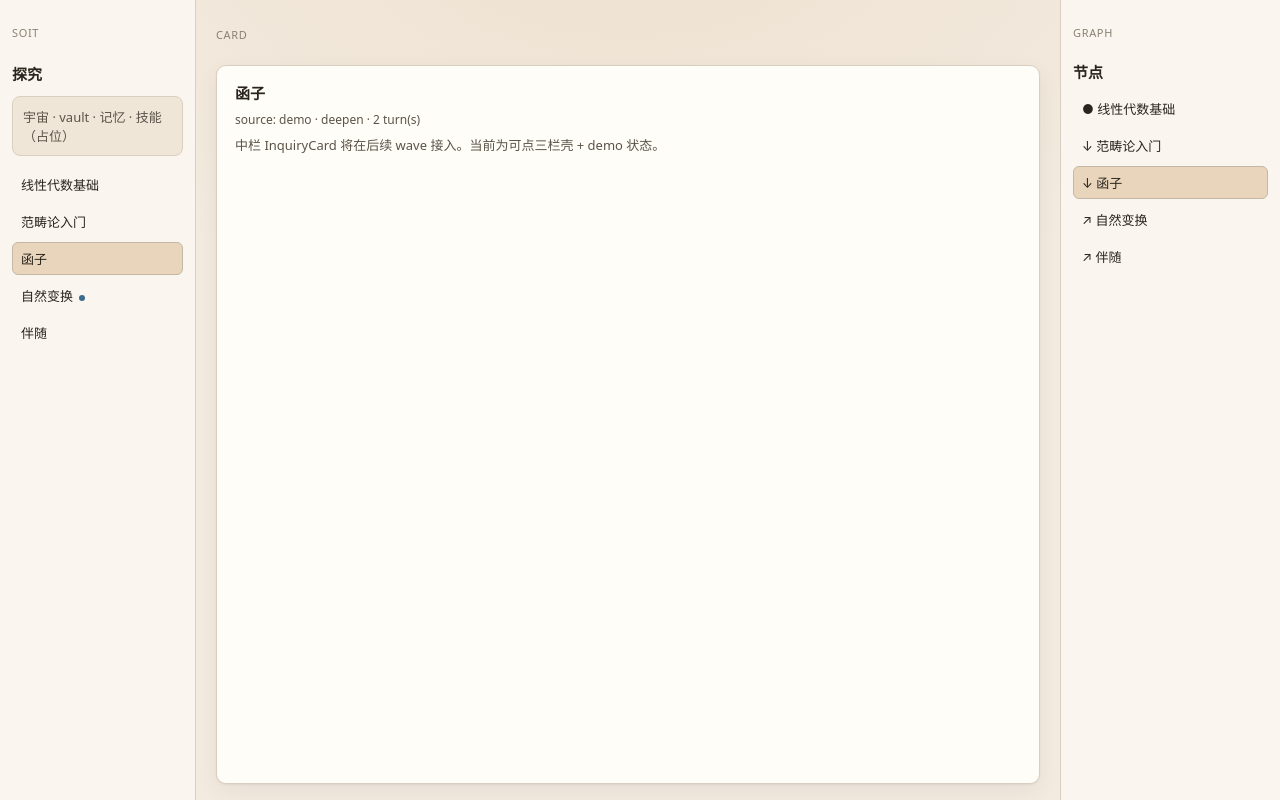
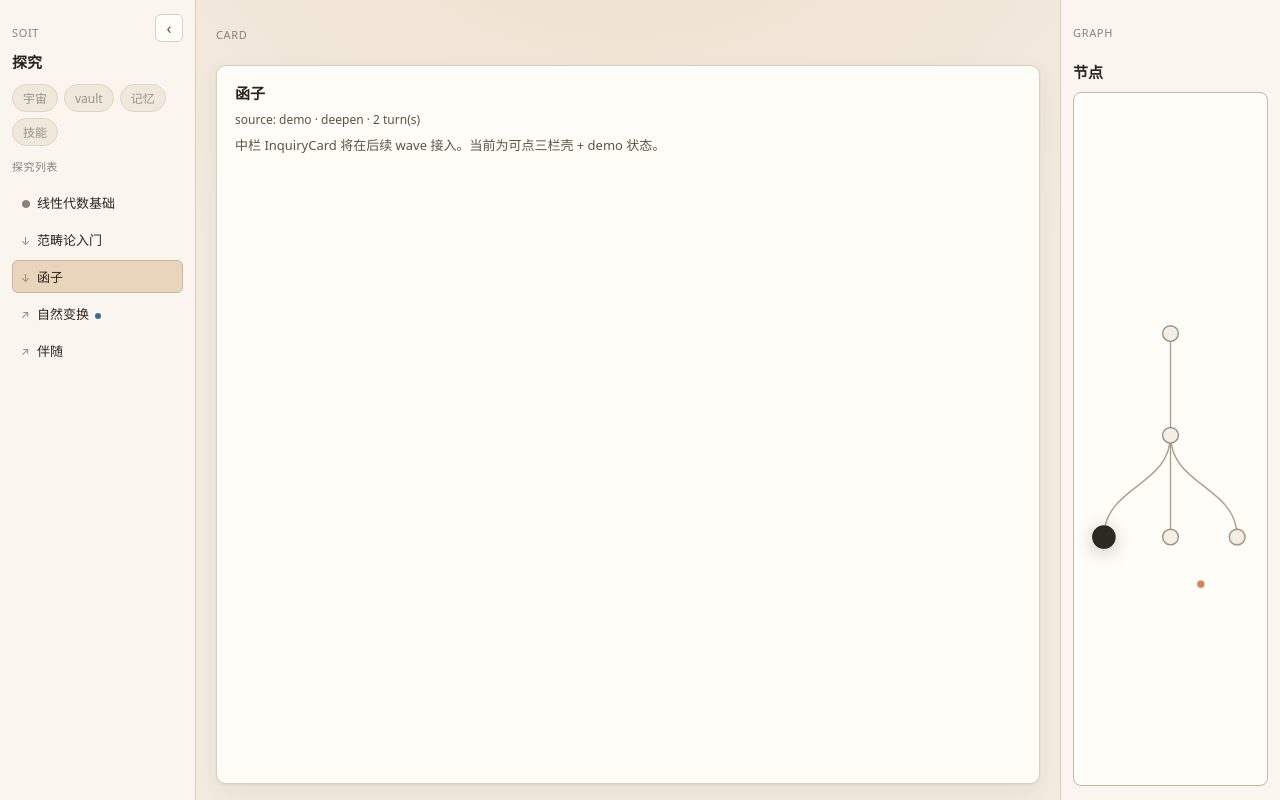
Before and after one commit to Retr0-rgb-lab/Soit, a React (Vite) app: page / in a window 1280 px wide. Built offline with nearby package versions, Linux system fonts and the light colour scheme.

Commit message:
feat: left rail and SVG inquiry graph

```diff
--- a/src/components/shell/AppShell.tsx
+++ b/src/components/shell/AppShell.tsx
@@ -1,8 +1,10 @@
+import { useState } from "react";
 import { useWorkspace } from "../../state/workspaceStore";
 import LeftRail from "./LeftRail";
 import RightGraph from "./RightGraph";
 
 export default function AppShell() {
+  const [railCollapsed, setRailCollapsed] = useState(false);
   const nodes = useWorkspace((s) => s.nodes);
   const focusId = useWorkspace((s) => s.focusId);
   const source = useWorkspace((s) => s.source);
@@ -11,8 +13,11 @@ export default function AppShell() {
   const turns = focusId ? (turnsByCardId[focusId] ?? []) : [];
 
   return (
-    <div className="app-shell">
-      <LeftRail />
+    <div className={`app-shell${railCollapsed ? " rail-collapsed" : ""}`}>
+      <LeftRail
+        collapsed={railCollapsed}
+        onToggleCollapse={() => setRailCollapsed((c) => !c)}
+      />
       <main className="center-stage" aria-label="inquiry card">
         <p className="shell-label">Card</p>
         <div className="shell-card">
--- a/src/components/shell/LeftRail.tsx
+++ b/src/components/shell/LeftRail.tsx
@@ -1,15 +1,55 @@
 import { useWorkspace } from "../../state/workspaceStore";
 
-export default function LeftRail() {
+type Props = {
+  collapsed?: boolean;
+  onToggleCollapse?: () => void;
+};
+
+export default function LeftRail({ collapsed = false, onToggleCollapse }: Props) {
   const nodes = useWorkspace((s) => s.nodes);
   const focusId = useWorkspace((s) => s.focusId);
   const focusNode = useWorkspace((s) => s.focusNode);
 
   return (
-    <aside className="left-rail" aria-label="left rail">
+    <aside
+      className={`left-rail${collapsed ? " collapsed" : ""}`}
+      aria-label="left rail"
+    >
+      <div className="rail-head">
+        <div className="rail-brand">
           <p className="shell-label">Soit</p>
-      <h2 className="shell-title">探究</h2>
-      <div className="rail-block">宇宙 · vault · 记忆 · 技能（占位）</div>
+          {!collapsed && <h2 className="shell-title">探究</h2>}
+        </div>
+        <button
+          type="button"
+          className="rail-toggle"
+          aria-label={collapsed ? "展开左栏" : "折叠左栏"}
+          aria-expanded={!collapsed}
+          onClick={onToggleCollapse}
+          title={collapsed ? "展开" : "折叠"}
+        >
+          {collapsed ? "›" : "‹"}
+        </button>
+      </div>
+
+      {!collapsed && (
+        <>
+          <nav className="rail-nav" aria-label="nav placeholders">
+            <button type="button" className="rail-nav-item" disabled>
+              宇宙
+            </button>
+            <button type="button" className="rail-nav-item" disabled>
+              vault
+            </button>
+            <button type="button" className="rail-nav-item" disabled>
+              记忆
+            </button>
+            <button type="button" className="rail-nav-item" disabled>
+              技能
+            </button>
+          </nav>
+
+          <p className="rail-section-label">探究列表</p>
           {nodes.length === 0 ? (
             <p className="shell-placeholder">rail</p>
           ) : (
@@ -18,15 +58,20 @@ export default function LeftRail() {
                 <li key={n.id}>
                   <button
                     type="button"
-                className={`${n.id === focusId ? "on" : ""} ${n.unread ? "unread" : ""}`}
+                    className={`${n.id === focusId ? "on" : ""} ${n.unread ? "unread" : ""}`.trim()}
                     onClick={() => focusNode(n.id)}
                   >
+                    <span className="node-kind" aria-hidden>
+                      {n.kind === "root" ? "●" : n.kind === "deepen" ? "↓" : "↗"}
+                    </span>
                     {n.title}
                   </button>
                 </li>
               ))}
             </ul>
           )}
+        </>
+      )}
     </aside>
   );
 }
--- a/src/components/shell/RightGraph.tsx
+++ b/src/components/shell/RightGraph.tsx
@@ -1,3 +1,5 @@
+import { useMemo } from "react";
+import { layoutGraph } from "../../lib/graphLayout";
 import { useWorkspace } from "../../state/workspaceStore";
 
 export default function RightGraph() {
@@ -5,26 +7,61 @@ export default function RightGraph() {
   const focusId = useWorkspace((s) => s.focusId);
   const focusNode = useWorkspace((s) => s.focusNode);
 
+  const laid = useMemo(() => layoutGraph(nodes), [nodes]);
+  const byId = useMemo(() => new Map(laid.map((n) => [n.id, n])), [laid]);
+
   return (
     <aside className="right-graph" aria-label="graph">
       <p className="shell-label">Graph</p>
       <h2 className="shell-title">节点</h2>
-      {nodes.length === 0 ? (
+      {laid.length === 0 ? (
         <div className="graph-box">graph</div>
       ) : (
-        <ul className="node-list">
-          {nodes.map((n) => (
-            <li key={n.id}>
-              <button
-                type="button"
-                className={n.id === focusId ? "on" : ""}
-                onClick={() => focusNode(n.id)}
-              >
-                {n.kind === "root" ? "●" : n.kind === "deepen" ? "↓" : "↗"} {n.title}
-              </button>
-            </li>
-          ))}
-        </ul>
+        <div className="graph-box graph-svg-wrap" title="点节点换卡">
+          <svg
+            viewBox="0 0 200 300"
+            preserveAspectRatio="xMidYMid meet"
+            role="img"
+            aria-label="inquiry graph"
+          >
+            {laid
+              .filter((n) => n.parentId && byId.has(n.parentId))
+              .map((n) => {
+                const p = byId.get(n.parentId!)!;
+                const midY = (p.y + n.y) / 2;
+                return (
+                  <path
+                    key={`e-${n.id}`}
+                    className="graph-edge"
+                    d={`M${p.x.toFixed(1)} ${p.y.toFixed(1)} C${p.x.toFixed(1)} ${midY.toFixed(1)}, ${n.x.toFixed(1)} ${midY.toFixed(1)}, ${n.x.toFixed(1)} ${n.y.toFixed(1)}`}
+                    fill="none"
+                  />
+                );
+              })}
+            {laid.map((n) => {
+              const on = n.id === focusId;
+              const r = on ? 12 : 8.5;
+              return (
+                <g
+                  key={n.id}
+                  className={`graph-node${on ? " on" : ""}${n.unread ? " unread" : ""}`}
+                  transform={`translate(0,0)`}
+                  onClick={() => focusNode(n.id)}
+                  style={{ cursor: "pointer" }}
+                >
+                  <circle className="ring" cx={n.x} cy={n.y} r={r} />
+                  <circle
+                    className="dot"
+                    cx={n.x + r - 1}
+                    cy={n.y - r + 1}
+                    r={3.2}
+                  />
+                  <title>{n.title}</title>
+                </g>
+              );
+            })}
+          </svg>
+        </div>
       )}
     </aside>
   );
--- a/src/styles/app.css
+++ b/src/styles/app.css
@@ -30,6 +30,11 @@ button {
   height: 100%;
   min-height: 0;
   background: var(--bg-app);
+  transition: grid-template-columns 0.18s ease;
+}
+
+.app-shell.rail-collapsed {
+  grid-template-columns: var(--rail-w-collapsed, 48px) 1fr var(--graph-w);
 }
 
 .left-rail,
@@ -46,6 +51,81 @@ button {
   display: flex;
   flex-direction: column;
   gap: 12px;
+  overflow: hidden;
+}
+
+.left-rail.collapsed {
+  padding: 12px 6px;
+  align-items: center;
+}
+
+.rail-head {
+  display: flex;
+  align-items: flex-start;
+  justify-content: space-between;
+  gap: 8px;
+}
+
+.left-rail.collapsed .rail-head {
+  flex-direction: column;
+  align-items: center;
+}
+
+.rail-brand {
+  min-width: 0;
+}
+
+.rail-toggle {
+  flex-shrink: 0;
+  width: 28px;
+  height: 28px;
+  border: 1px solid var(--line);
+  border-radius: 6px;
+  background: var(--bg-card);
+  color: var(--ink-soft);
+  line-height: 1;
+  padding: 0;
+}
+
+.rail-toggle:hover {
+  background: var(--bg-muted);
+  color: var(--ink);
+}
+
+.rail-nav {
+  display: flex;
+  flex-wrap: wrap;
+  gap: 6px;
+}
+
+.rail-nav-item {
+  border: 1px solid var(--line);
+  border-radius: 999px;
+  background: var(--bg-muted);
+  color: var(--ink-faint);
+  font-size: 12px;
+  padding: 4px 10px;
+}
+
+.rail-nav-item:disabled {
+  cursor: default;
+  opacity: 0.85;
+}
+
+.rail-section-label {
+  margin: 0;
+  font-size: 11px;
+  letter-spacing: 0.04em;
+  color: var(--ink-faint);
+  text-transform: uppercase;
+}
+
+.node-kind {
+  display: inline-block;
+  width: 1.1em;
+  margin-right: 4px;
+  color: var(--ink-faint);
+  font-size: 11px;
 }
 
 .right-graph {
@@ -165,4 +245,70 @@ button {
   place-items: center;
   color: var(--ink-faint);
   font-size: 13px;
+  min-height: 0;
 }
+
+.graph-svg-wrap {
+  place-items: stretch;
+  padding: 4px;
+  border-style: solid;
+  overflow: hidden;
+}
+
+.graph-svg-wrap svg {
+  width: 100%;
+  height: 100%;
+  display: block;
+  min-height: 200px;
+}
+
+.graph-edge {
+  stroke: #a89f91;
+  stroke-width: 1.5;
+  stroke-linecap: round;
+}
+
+.graph-node .ring {
+  fill: #f4eee4;
+  stroke: #9a9082;
+  stroke-width: 1.5;
+  transition: fill 0.18s ease, stroke 0.18s ease, filter 0.18s ease;
+}
+
+.graph-node:hover .ring {
+  filter: brightness(1.04);
+}
+
+.graph-node.on .ring {
+  fill: #2c2822;
+  stroke: #2c2822;
+  filter: drop-shadow(0 4px 10px rgb(30 24 16 / 25%));
+}
+
+.graph-node .dot {
+  fill: #c45c26;
+  opacity: 0;
+  pointer-events: none;
+}
+
+.graph-node.unread .dot {
+  opacity: 1;
+}
+
+@media (prefers-reduced-motion: no-preference) {
+  .graph-node.unread .dot {
+    animation: pulse-dot 1.6s ease-in-out infinite;
+  }
+}
+
+@keyframes pulse-dot {
+  0%,
+  100% {
+    transform: scale(1);
+    opacity: 1;
+  }
+  50% {
+    transform: scale(1.25);
+    opacity: 0.75;
+  }
+}
--- a/src/styles/tokens.css
+++ b/src/styles/tokens.css
@@ -13,6 +13,7 @@
   --danger: #a33b2b;
   --focus: #3d6b8c;
   --rail-w: 196px;
+  --rail-w-collapsed: 48px;
   --graph-w: 220px;
   --radius: 10px;
   --font: system-ui, -apple-system, "Segoe UI", "PingFang SC", "Microsoft YaHei",
```
Lines whose indentation alone changed are shown as unchanged.
